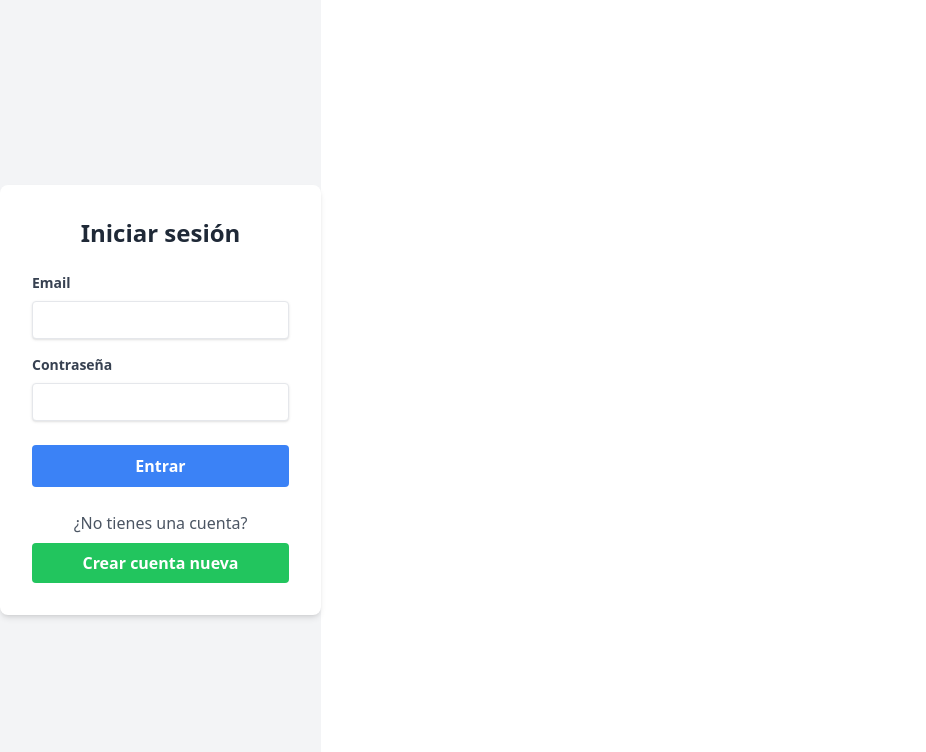
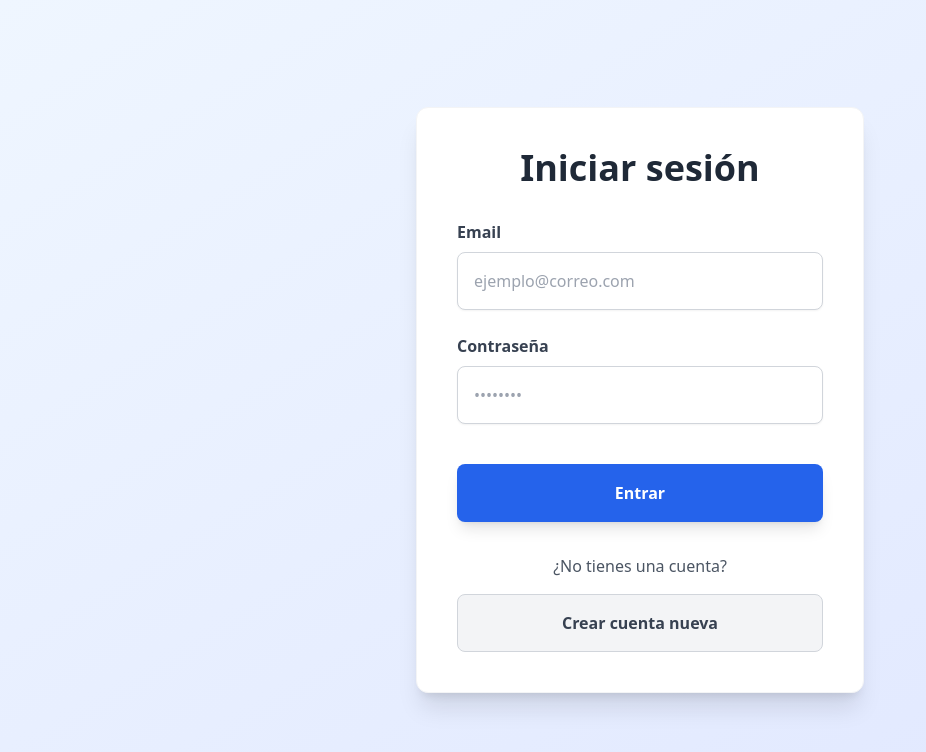
Before and after one commit to santino-rosso/TIF-3, a React (Vite) app in the folder frontend/: page /login in a window 1280 px wide. Shown: the top 752 px of the page, without its empty margins (0-926 px from the left). Built offline with nearby package versions, Linux system fonts and the light colour scheme.

Commit message:
arreglo visual login

```diff
--- a/frontend/src/components/AuthForm.jsx
+++ b/frontend/src/components/AuthForm.jsx
@@ -14,59 +14,60 @@ const AuthForm = ({
   alternativeLinkLabel
 }) => {
   return (
-    <div className="bg-white p-8 rounded-lg shadow-md w-full max-w-md">
-      <h1 className="text-2xl font-bold mb-6 text-center text-gray-800">{title}</h1>
+    <div className="bg-white p-6 sm:p-8 lg:p-10 rounded-xl shadow-xl w-full border border-gray-100">
+      <h1 className="text-2xl sm:text-3xl lg:text-4xl font-bold mb-6 sm:mb-8 text-center text-gray-800">{title}</h1>
 
       {error && (
-        <div className="bg-red-100 border border-red-400 text-red-700 px-4 py-3 rounded mb-4">
+        <div className="bg-red-50 border border-red-200 text-red-700 px-4 py-3 rounded-lg mb-6 text-sm sm:text-base">
           {error}
         </div>
       )}
 
-      <form onSubmit={onSubmit}>
-        <div className="mb-4">
-          <label className="block text-gray-700 text-sm font-bold mb-2">
+      <form onSubmit={onSubmit} className="space-y-5 sm:space-y-6">
+        <div>
+          <label className="block text-gray-700 text-sm sm:text-base font-semibold mb-2">
             Email
           </label>
           <input
             type="email"
             value={email}
             onChange={(e) => setEmail(e.target.value)}
-            className="shadow appearance-none border rounded w-full py-2 px-3 text-gray-700 leading-tight focus:outline-none focus:shadow-outline"
+            className="shadow-sm border border-gray-300 rounded-lg w-full py-3 sm:py-4 px-4 text-gray-700 text-sm sm:text-base leading-tight focus:outline-none focus:ring-2 focus:ring-blue-500 focus:border-transparent transition-all duration-200 hover:border-gray-400"
             required
+            placeholder="ejemplo@correo.com"
           />
         </div>
 
-        <div className="mb-6">
-          <label className="block text-gray-700 text-sm font-bold mb-2">
+        <div>
+          <label className="block text-gray-700 text-sm sm:text-base font-semibold mb-2">
             Contraseña
           </label>
           <input
             type="password"
             value={password}
             onChange={(e) => setPassword(e.target.value)}
-            className="shadow appearance-none border rounded w-full py-2 px-3 text-gray-700 leading-tight focus:outline-none focus:shadow-outline"
+            className="shadow-sm border border-gray-300 rounded-lg w-full py-3 sm:py-4 px-4 text-gray-700 text-sm sm:text-base leading-tight focus:outline-none focus:ring-2 focus:ring-blue-500 focus:border-transparent transition-all duration-200 hover:border-gray-400"
             required
+            placeholder="••••••••"
           />
         </div>
 
-        <div className="flex items-center justify-between">
+        <div className="pt-2 sm:pt-4">
           <button
             type="submit"
-            className="w-full bg-blue-500 hover:bg-blue-600 text-white font-bold py-2 px-4 rounded focus:outline-none focus:shadow-outline transition-colors"
+            className="w-full bg-blue-600 hover:bg-blue-700 text-white font-bold py-3 sm:py-4 px-4 rounded-lg focus:outline-none focus:ring-2 focus:ring-blue-500 focus:ring-offset-2 transition-all duration-200 transform hover:scale-[1.02] text-sm sm:text-base shadow-lg"
           >
             {submitLabel}
           </button>
         </div>
       </form>
 
-
       {alternativeLink && (
-        <div className="mt-6 text-center">
-          <p className="text-gray-600">{alternativeLinkLabel}</p>
+        <div className="mt-6 sm:mt-8 text-center">
+          <p className="text-gray-600 text-sm sm:text-base mb-4">{alternativeLinkLabel}</p>
           <Link
             to={alternativeLink}
-            className="mt-2 block w-full bg-green-500 hover:bg-green-600 text-white font-semibold py-2 px-4 rounded transition-colors"
+            className="block w-full bg-gray-100 hover:bg-gray-200 text-gray-700 font-semibold py-3 sm:py-4 px-4 rounded-lg transition-all duration-200 transform hover:scale-[1.02] focus:outline-none focus:ring-2 focus:ring-gray-400 focus:ring-offset-2 text-sm sm:text-base border border-gray-300"
           >
             {alternativeLinkText}
           </Link>
--- a/frontend/src/index.css
+++ b/frontend/src/index.css
@@ -29,8 +29,6 @@ a:hover {
 
 body {
   margin: 0;
-  display: flex;
-  place-items: center;
   min-width: 320px;
   min-height: 100vh;
 }
--- a/frontend/src/pages/Login.jsx
+++ b/frontend/src/pages/Login.jsx
@@ -2,8 +2,6 @@ import { useState } from "react";
 import { useNavigate } from "react-router-dom";
 import axiosInstance from "../utils/axiosInstance";
 import AuthForm from "../components/AuthForm";
-import { Link } from "react-router-dom";
-
 
 const Login = () => {
     const navigate = useNavigate();
@@ -33,7 +31,8 @@ const Login = () => {
     };
 
     return (
-        <div className="flex items-center justify-center h-screen bg-gray-100">
+        <div className="min-h-screen bg-gradient-to-br from-blue-50 to-indigo-100 grid place-items-center p-4">
+            <div className="w-full max-w-md">
                 <AuthForm
                     title="Iniciar sesión"
                     onSubmit={handleLogin}
@@ -48,6 +47,7 @@ const Login = () => {
                     alternativeLinkLabel="¿No tienes una cuenta?"
                 />
             </div>
+        </div>
     );
 };
 
```
Lines whose indentation alone changed are shown as unchanged.
